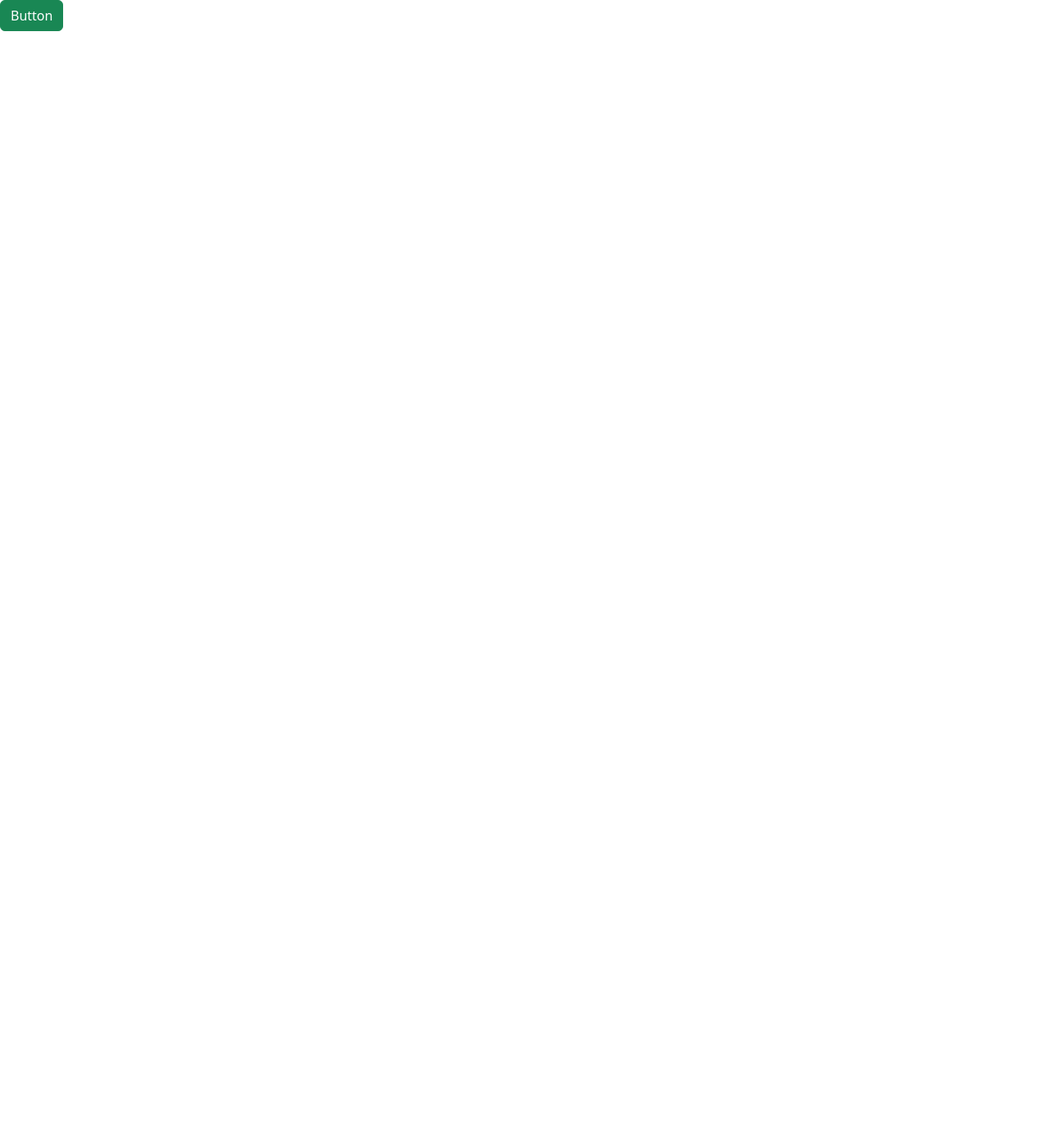
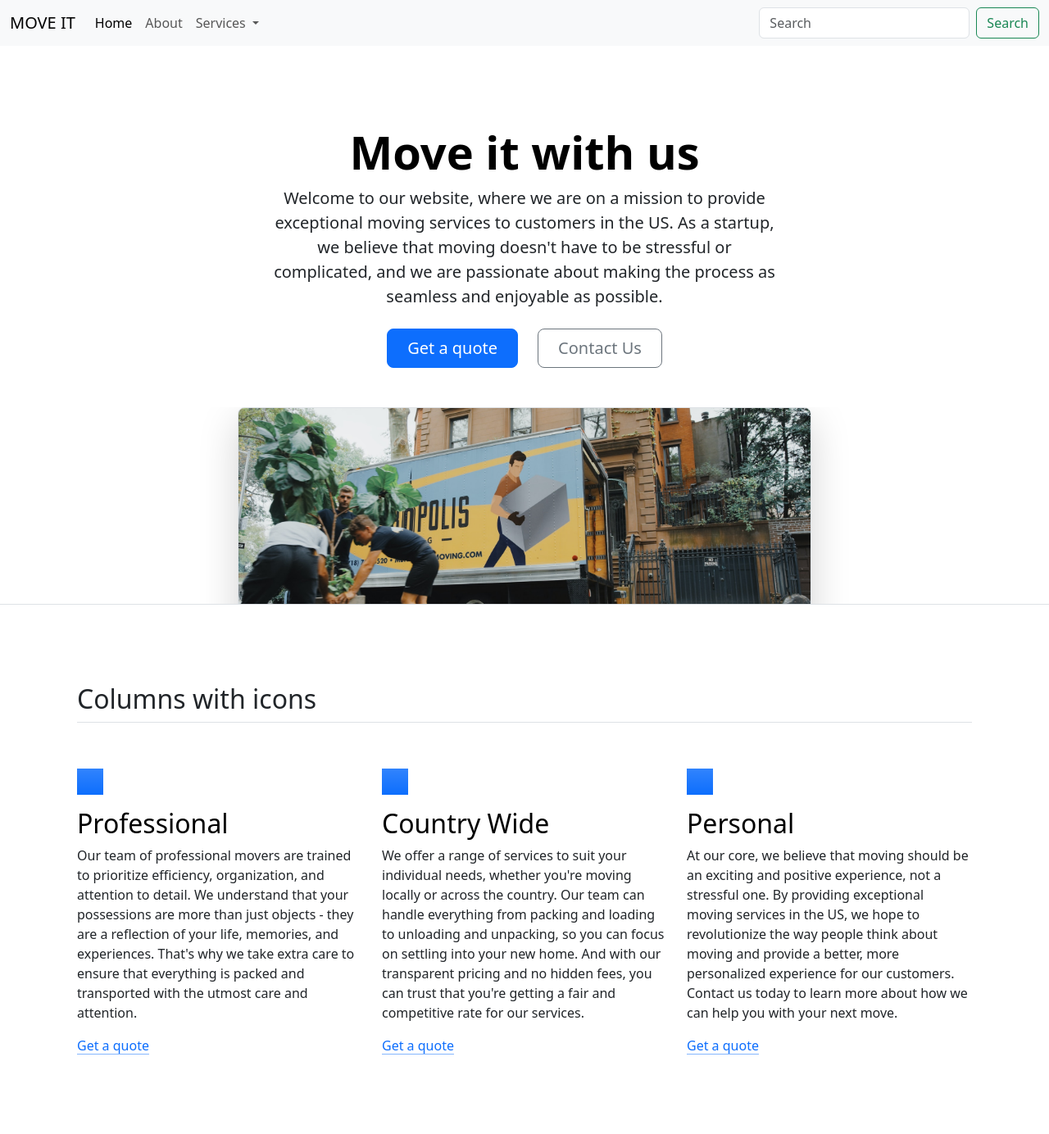
Before and after one commit to Angelalint/Web_Development, a plain HTML site: page DAY_09_Bootstrap_Components/index.html in a window 1280 px wide. Shown: the whole page at 82% size. Before the commit the page ends 800 px from the top, so only its background shows below. Drawn offline with nearby package versions, Linux system fonts and the light colour scheme.

Commit message:
Update: Added the basic structure

```diff
--- a/DAY_09_Bootstrap_Components/index.html
+++ b/DAY_09_Bootstrap_Components/index.html
@@ -8,13 +8,99 @@
   <link href="https://cdn.jsdelivr.net/npm/bootstrap@5.3.0-alpha2/dist/css/bootstrap.min.css" rel="stylesheet"
     integrity="sha384-aFq/bzH65dt+w6FI2ooMVUpc+21e0SRygnTpmBvdBgSdnuTN7QbdgL+OapgHtvPp" crossorigin="anonymous">
   <style>
-
   </style>
 </head>
 
 <body>
-<button type="button" class="btn btn-success">Button</button>
 
+  <nav class="navbar navbar-expand-lg bg-body-tertiary">
+    <div class="container-fluid">
+      <a class="navbar-brand" href="#">MOVE IT</a>
+      <button class="navbar-toggler" type="button" data-bs-toggle="collapse" data-bs-target="#navbarSupportedContent" aria-controls="navbarSupportedContent" aria-expanded="false" aria-label="Toggle navigation">
+        <span class="navbar-toggler-icon"></span>
+      </button>
+      <div class="collapse navbar-collapse" id="navbarSupportedContent">
+        <ul class="navbar-nav me-auto mb-2 mb-lg-0">
+          <li class="nav-item">
+            <a class="nav-link active" aria-current="page" href="#">Home</a>
+          </li>
+          <li class="nav-item">
+            <a class="nav-link" href="#">About</a>
+          </li>
+          <li class="nav-item dropdown">
+            <a class="nav-link dropdown-toggle" href="#" role="button" data-bs-toggle="dropdown" aria-expanded="false">
+              Services
+            </a>
+            <ul class="dropdown-menu">
+              <li><a class="dropdown-item" href="#">Moving</a></li>
+              <li><a class="dropdown-item" href="#">Cleaning</a></li>
+              <li><hr class="dropdown-divider"></li>
+              <li><a class="dropdown-item" href="#">Renting</a></li>
+            </ul>
+          </li>
+        </ul>
+        <form class="d-flex" role="search">
+          <input class="form-control me-2" type="search" placeholder="Search" aria-label="Search">
+          <button class="btn btn-outline-success" type="submit">Search</button>
+        </form>
+      </div>
+    </div>
+  </nav>
+  <script src="https://cdn.jsdelivr.net/npm/bootstrap@5.3.3/dist/js/bootstrap.bundle.min.js" integrity="sha384-YvpcrYf0tY3lHB60NNkmXc5s9fDVZLESaAA55NDzOxhy9GkcIdslK1eN7N6jIeHz" crossorigin="anonymous"></script>
+  <div class="px-4 pt-5 my-5 text-center border-bottom">
+    <h1 class="display-4 fw-bold text-body-emphasis">Move it with us</h1>
+    <div class="col-lg-6 mx-auto">
+      <p class="lead mb-4">Welcome to our website, where we are on a mission to provide exceptional moving services to customers in the US. As a startup, we believe that moving doesn't have to be stressful or complicated, and we are passionate about making the process as seamless and enjoyable as possible.</p>
+      <div class="d-grid gap-2 d-sm-flex justify-content-sm-center mb-5">
+        <button type="button" class="btn btn-primary btn-lg px-4 me-sm-3" fdprocessedid="4xy30f">Get a quote</button>
+        <button type="button" class="btn btn-outline-secondary btn-lg px-4" fdprocessedid="9ywclel">Contact Us</button>
+      </div>
+    </div>
+    <div class="overflow-hidden" style="max-height: 30vh;">
+      <div class="container px-5">
+        <img src="moving-van.jpg" class="img-fluid border rounded-3 shadow-lg mb-4" alt="Example image" width="700" height="500" loading="lazy">
+      </div>
+    </div>
+  </div>
+  <div class="container px-4 py-5" id="featured-3">
+    <h2 class="pb-2 border-bottom">Columns with icons</h2>
+    <div class="row g-4 py-5 row-cols-1 row-cols-lg-3">
+      <div class="feature col">
+        <div class="feature-icon d-inline-flex align-items-center justify-content-center text-bg-primary bg-gradient fs-2 mb-3">
+          <svg class="bi" width="1em" height="1em"><use xlink:href="#collection"></use></svg>
+        </div>
+        <h3 class="fs-2 text-body-emphasis">Professional</h3>
+        <p>Our team of professional movers are trained to prioritize efficiency, organization, and attention to detail. We understand that your possessions are more than just objects - they are a reflection of your life, memories, and experiences. That's why we take extra care to ensure that everything is packed and transported with the utmost care and attention.</p>
+        <a href="#" class="icon-link">
+          Get a quote
+          <svg class="bi"><use xlink:href="#chevron-right"></use></svg>
+        </a>
+      </div>
+      <div class="feature col">
+        <div class="feature-icon d-inline-flex align-items-center justify-content-center text-bg-primary bg-gradient fs-2 mb-3">
+          <svg class="bi" width="1em" height="1em"><use xlink:href="#people-circle"></use></svg>
+        </div>
+        <h3 class="fs-2 text-body-emphasis">Country Wide</h3>
+        <p>We offer a range of services to suit your individual needs, whether you're moving locally or across the country. Our team can handle everything from packing and loading to unloading and unpacking, so you can focus on settling into your new home. And with our transparent pricing and no hidden fees, you can trust that you're getting a fair and competitive rate for our services.</p>
+        <a href="#" class="icon-link">
+          Get a quote
+          <svg class="bi"><use xlink:href="#chevron-right"></use></svg>
+        </a>
+      </div>
+      <div class="feature col">
+        <div class="feature-icon d-inline-flex align-items-center justify-content-center text-bg-primary bg-gradient fs-2 mb-3">
+          <svg class="bi" width="1em" height="1em"><use xlink:href="#toggles2"></use></svg>
+        </div>
+        <h3 class="fs-2 text-body-emphasis">Personal</h3>
+        <p>At our core, we believe that moving should be an exciting and positive experience, not a stressful one. By providing exceptional moving services in the US, we hope to revolutionize the way people think about moving and provide a better, more personalized experience for our customers. Contact us today to learn more about how we can help you with your next move.
+        </p>
+        <a href="#" class="icon-link">
+          Get a quote
+          <svg class="bi"><use xlink:href="#chevron-right"></use></svg>
+        </a>
+      </div>
+    </div>
+  </div>
 </body>
 
 </html>
```
